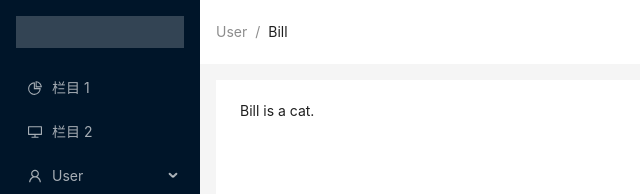
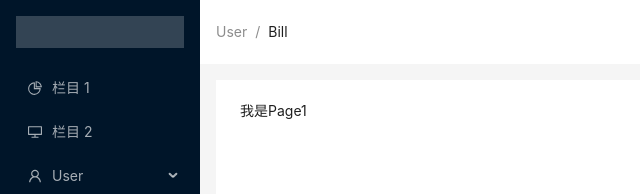
Before and after one commit to lin479909332/react-management, a React (Vite) app: page /page1 in a window 1280 px wide. Shown: the top 194 px of the page, without its empty margins (0-640 px from the left). Built offline with nearby package versions, Linux system fonts and the light colour scheme.

Commit message:
feat(Home.tsx): 新增一个跳转窗口

```diff
--- a/src/views/Home.tsx
+++ b/src/views/Home.tsx
@@ -8,7 +8,7 @@
 } from '@ant-design/icons'
 import type { MenuProps } from 'antd'
 import { Breadcrumb, Layout, Menu, theme } from 'antd'
-import { useNavigate } from 'react-router-dom'
+import { Outlet, useNavigate } from 'react-router-dom'
 
 const { Header, Content, Footer, Sider } = Layout
 
@@ -78,7 +78,7 @@
         {/* 右侧内容 */}
         <Content style={{ margin: '16px 16px 0', height: '100%' }}>
           <div style={{ padding: 24, minHeight: 830, background: colorBgContainer }}>
-            Bill is a cat.
+            <Outlet />
           </div>
         </Content>
         {/* 右侧底部 */}
```
